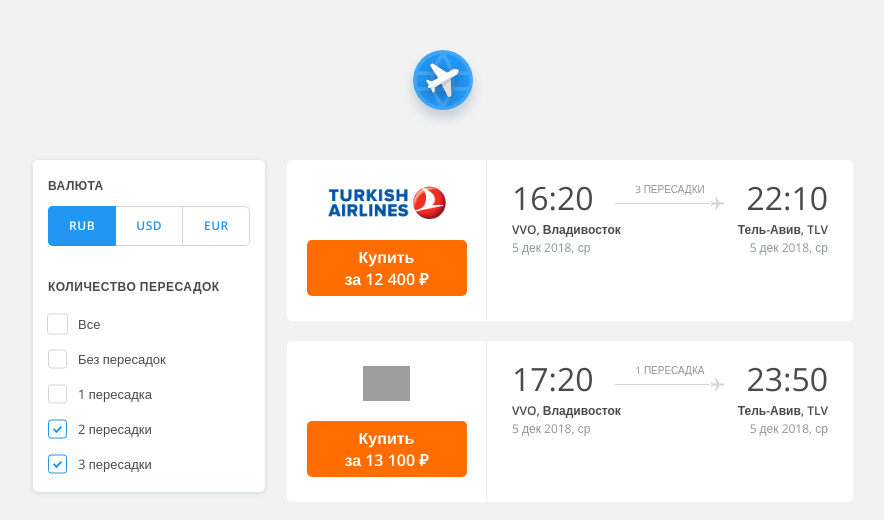
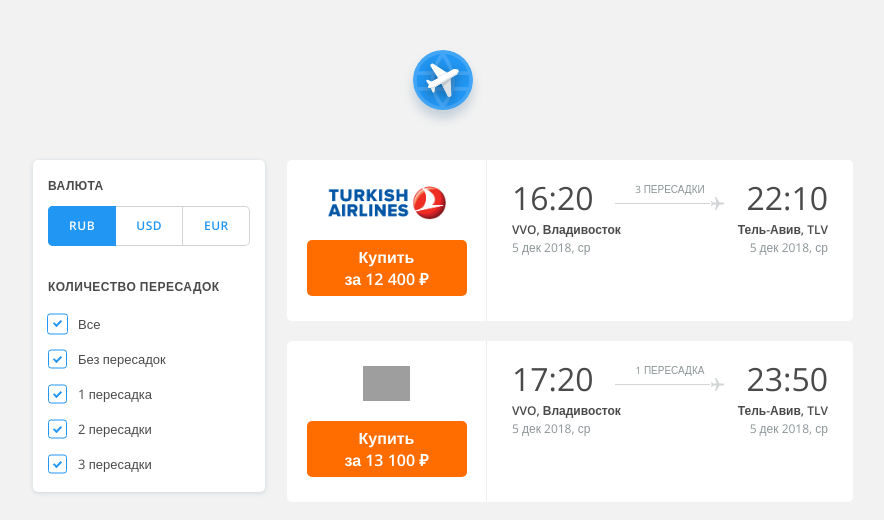
Before and after one commit to coroboX/vue-tickets, a Vue app: page / in a window 1280 px wide. Shown: the top 520 px of the page, without its empty margins (197-1081 px from the left). Built offline with nearby package versions, Linux system fonts and the light colour scheme; grey boxes are pictures that could not be loaded.

Commit message:
controlled stops in filter

```diff
--- a/src/App.vue
+++ b/src/App.vue
@@ -11,6 +11,8 @@
       <FilterCard
         v-bind:filter="filterState"
         v-on:currency-changed="handleCurrencyChange($event)"
+        v-on:stops-changed="handleStops($event)"
+        v-on:only="handleOnlyStop($event)"
       />
 
       <TicketsList
@@ -36,6 +38,7 @@ export default {
   data() {
     return {
       rawTickets,
+      filteredTickets: rawTickets,
       rates: {
         RUB: { sym: '₽', val: 1 },
         USD: { sym: '$', val: 70.73 },
@@ -44,21 +47,40 @@ export default {
       filterState: {
         currency: 'RUB',
         stops: {
-          0: false,
-          1: false,
-          2: false,
-          3: false,
-          all: false,
+          0: true,
+          1: true,
+          2: true,
+          3: true,
+          all: true,
         },
         stopsOnly: 'none',
       }
     }
   },
+
   methods: {
-    handleCurrencyChange(currency){
+    handleCurrencyChange(currency) {
       this.filterState.currency = currency;
-    }
+    },
+
+    handleStops(stops) {
+      console.log(stops.all, [stops[0], stops[1], stops[2], stops[3]]);
+
+    },
+
+    handleOnlyStop(val) {
+      console.log('upper only', val);
+      const stops = this.filterState.stops;
+
+      for (const key in stops) {
+        stops[key] = false;
+      }
+
+      stops[val] = true;
+      this.filterState.stops = stops;
+    },
   }
+
 }
 </script>
 
--- a/src/components/FilterCard.vue
+++ b/src/components/FilterCard.vue
@@ -1,6 +1,6 @@
 <template>
   <div class="filter">
-    <form
+    <div
       name="filter"
       class="filter-form"
     >
@@ -8,7 +8,6 @@
         Валюта
       </p>
       <div class="radio-group">
-
         <label class="radio-label">
           <input
             type="radio"
@@ -44,19 +43,29 @@
       <p class="filter-form__description">
         Количество пересадок
       </p>
+      <div
+        class="check-group"
+        v-on:change="$emit('stops-changed', stops)"
+      >
         <label class="checkbox-label">Все
           <input
             type="checkbox"
+            name="all"
+            v-model="stops['all']"
+            v-on:change="handleAll"
           >
           <span class="checkmark checkmark--all"></span>
         </label>
         <label class="checkbox-label">Без пересадок
           <input
             type="checkbox"
+            v-model="stops[0]"
+            v-on:change="handleStops(0)"
           >
           <span class="checkmark"></span>
           <button
             class="checkbox-label__only"
+            v-on:click="$emit('only', 0)"
           >
             Только
           </button>
@@ -64,10 +73,13 @@
         <label class="checkbox-label">1 пересадка
           <input
             type="checkbox"
+            v-model="stops[1]"
+            v-on:change="handleStops(1)"
           >
           <span class="checkmark"></span>
           <button
             class="checkbox-label__only"
+            v-on:click="$emit('only', 1)"
           >
             Только
           </button>
@@ -75,11 +87,13 @@
         <label class="checkbox-label">2 пересадки
           <input
             type="checkbox"
-          checked="checked"
+            v-model="stops[2]"
+            v-on:change="handleStops(2)"
           >
           <span class="checkmark"></span>
           <button
             class="checkbox-label__only"
+            v-on:click="$emit('only', 2)"
           >
             Только
           </button>
@@ -87,32 +101,67 @@
         <label class="checkbox-label">3 пересадки
           <input
             type="checkbox"
-          checked="checked"
+            v-model="stops[3]"
+            v-on:change="handleStops(3)"
           >
           <span class="checkmark"></span>
           <button
             class="checkbox-label__only"
+            v-on:click="$emit('only', 3)"
           >
             Только
           </button>
         </label>
-    </form>
+      </div>
+    </div>
   </div>
 </template>
 
 <script>
 export default {
   name: 'FilterCard',
-  props: ['filter'],
+  props: {
+    filter: Object,
+  },
 
   data() {
     const {
       currentCurrency,
+      stops,
     } = this.filter;
 
     return {
       currency: currentCurrency,
+      stops,
     }
+  },
+
+  methods: {
+    handleAll() {
+      const { all } = this.stops;
+      console.log('all', all);
+
+      if(all) {
+        for (const key in this.stops) {
+          this.stops[key] = true;
+        }
+      }
+    },
+
+    handleStops(val) {
+      console.log('stop', val);
+      if (!this.stops[val]) {
+        this.stops.all = false;
+      }
+    },
+
+    handleStopOnly(val) {
+      console.log('only', val)
+      for (const key in this.stops) {
+        this.stops[key] = false;
+      }
+      this.stops[val] = true;
+    },
   },
 
   mounted () {
```
Lines whose indentation alone changed are shown as unchanged.
